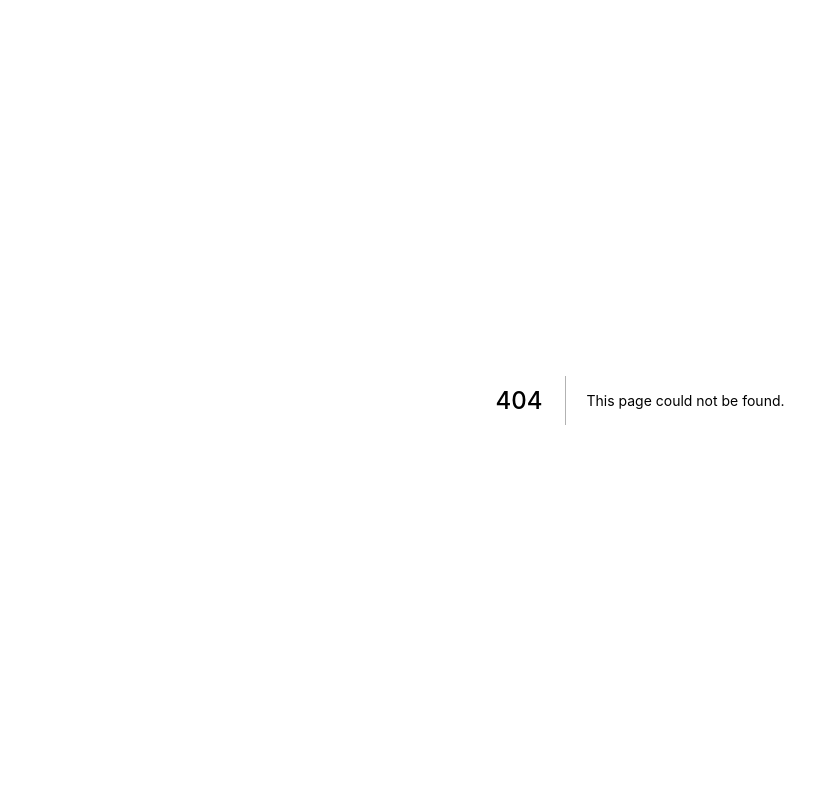
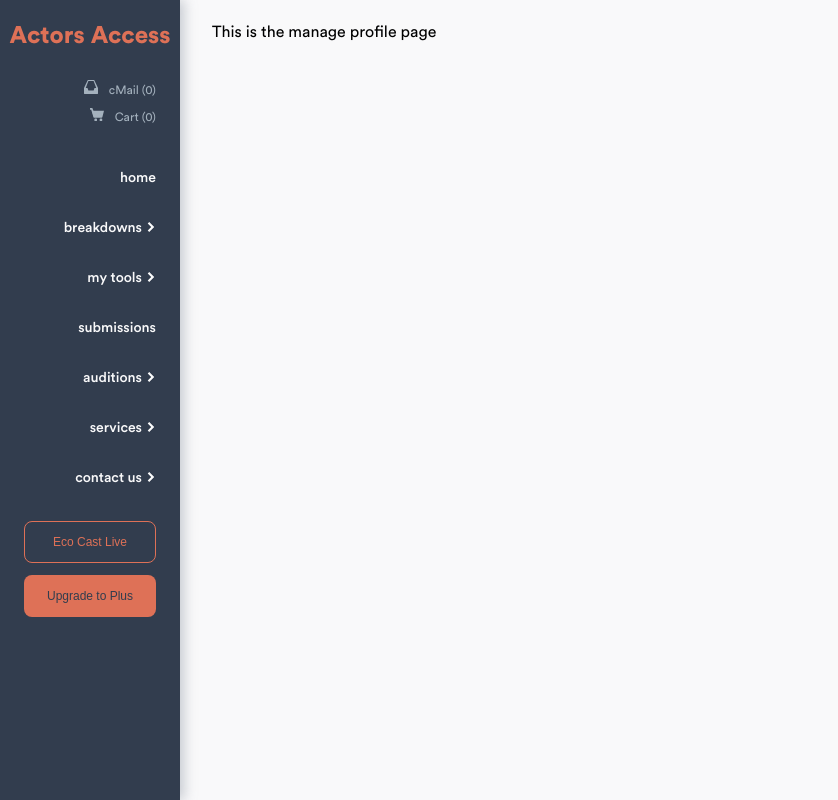
Before and after one commit to Zachcos/ActorsAccessRedesign, a Next.js app: page /tools/manageProfile in a window 1280 px wide. Before the commit this address had no page. Shown: the whole page, without its empty margins (0-838 px from the left). Built offline with nearby package versions, Linux system fonts and the light colour scheme.

Commit message:
Create manageProfile page

```diff
--- /dev/null
+++ b/pages/tools/manageProfile.tsx
@@ -0,0 +1,10 @@
+import { ReactElement } from 'react';
+import Layout from '../../components/Layout';
+
+const ManageProfile = () => <h1>This is the manage profile page</h1>;
+
+ManageProfile.getLayout = function getLayout(page: ReactElement) {
+  return <Layout>{page}</Layout>;
+};
+
+export default ManageProfile;
```
